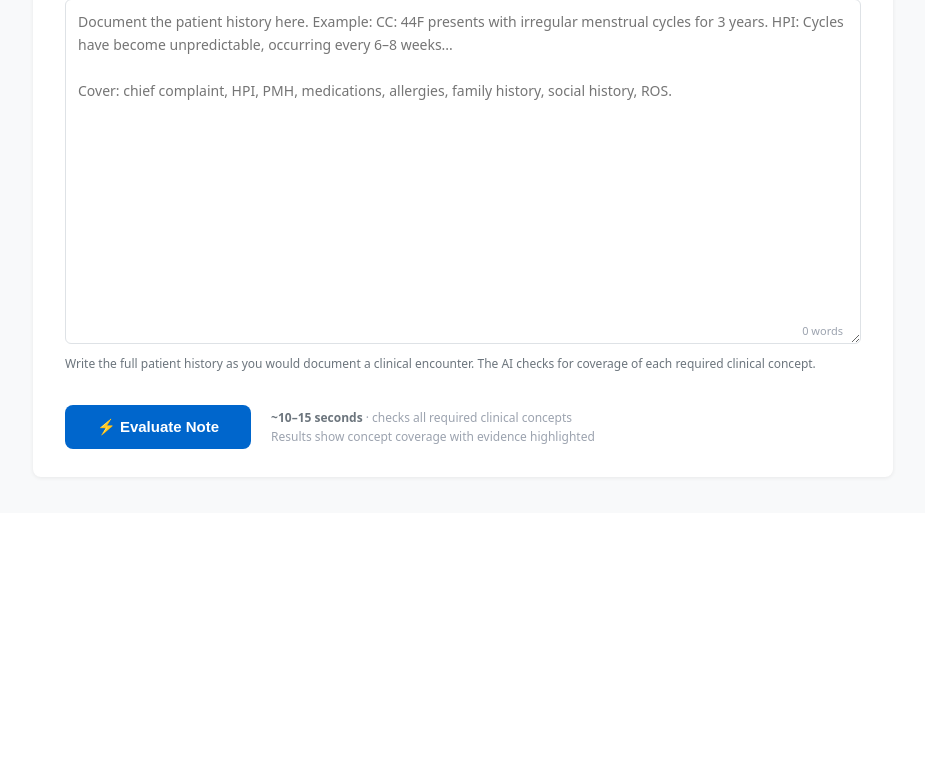
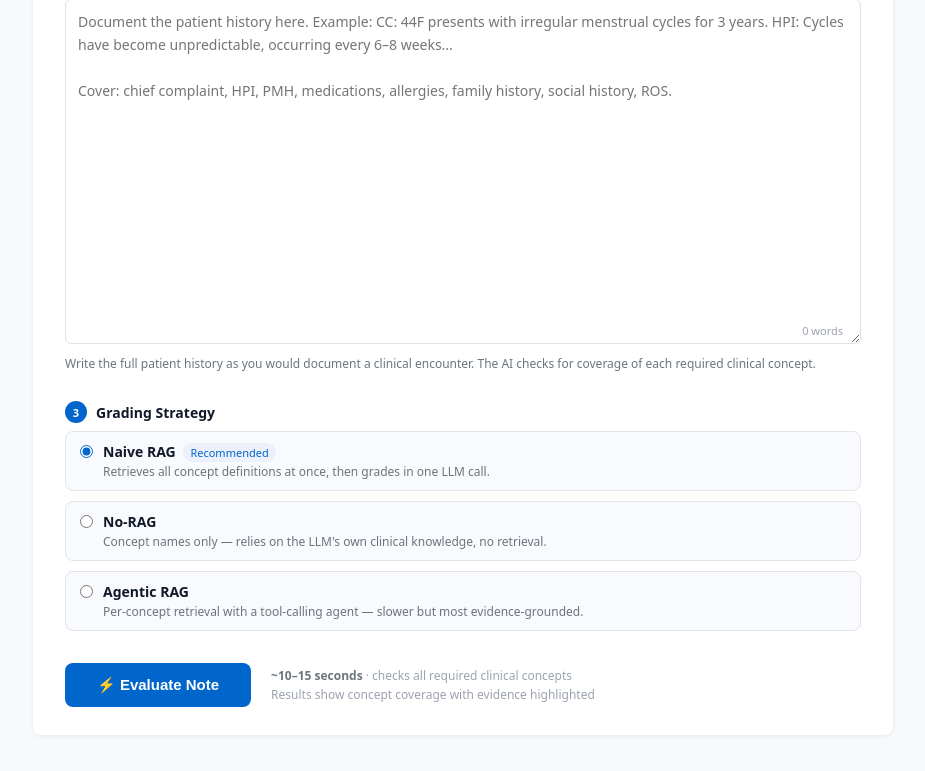
Before and after one commit to sarwarmursalin/ClinNoteRAG, a Django app: page /evaluate/ in a window 1280 px wide. Shown: the part 718-1489 px from the top of the page, without its empty margins (107-1032 px from the left). Before the commit the page ends 1197 px from the top, so only its background shows below. Run offline with Django 5.2, Linux system fonts and the light colour scheme; the visitor is signed in with stand-in values (Sample User, id 1).

Commit message:
Improve grading feedback, prompts, and add strategy selector
- Add reason field to ConceptVerdict for absent concept explanations
- Add Python-side _enrich_absent_reasons to detect wrong-value vs not-mentioned
- Update LLM prompts across all 3 strategies: SCAN-JUDGE-RETURN chain-of-thought,
  accept clinical paraphrases, remove overly conservative instruction
- Add strategy selector (Naive RAG / No-RAG / Agentic RAG) to evaluation form
- Show selected strategy in result page score banner
- Display friendly names for age/gender concepts (Patient Age, Patient Gender)
- Add migration 0004 for reason field on ConceptVerdict

```diff
--- a/apps/assessment/forms.py
+++ b/apps/assessment/forms.py
@@ -86,11 +86,23 @@ class StudentRegistrationForm(forms.Form):
         return cleaned
 
 
+STRATEGY_CHOICES = [
+    ("naive_rag",   "Naive RAG — retrieves all concept definitions at once"),
+    ("no_rag",      "No-RAG — concept names only, no retrieval"),
+    ("agentic_rag", "Agentic RAG — per-concept retrieval with tool-calling agent"),
+]
+
 class NoteEvaluationForm(forms.Form):
     case_num = forms.ChoiceField(
         choices=CASE_CHOICES,
         label="Clinical Case",
         widget=forms.Select(attrs={"class": "form-select"}),
+    )
+    strategy = forms.ChoiceField(
+        choices=STRATEGY_CHOICES,
+        label="Grading Strategy",
+        initial="naive_rag",
+        widget=forms.RadioSelect(attrs={"class": "strategy-radio"}),
     )
     note_text = forms.CharField(
         label="Patient History Note",
--- a/apps/assessment/models.py
+++ b/apps/assessment/models.py
@@ -77,6 +77,7 @@ class ConceptVerdict(models.Model):
     predicted = models.BooleanField()
     ground_truth = models.BooleanField()
     evidence = models.TextField(blank=True)
+    reason = models.TextField(blank=True)
 
     class Meta:
         indexes = [
--- a/apps/assessment/views.py
+++ b/apps/assessment/views.py
@@ -19,6 +19,8 @@ from django.http import HttpResponse
 from django.shortcuts import get_object_or_404, redirect, render
 
 from services.naive_rag import assess_note_naive
+from services.no_rag import assess_note_no_rag
+from services.agent import assess_note as assess_note_agentic
 
 from .forms import CASE_DESCRIPTIONS, LoginForm, NoteEvaluationForm, StudentRegistrationForm
 from .models import ConceptVerdict, EvaluationRun, UserProfile
@@ -57,6 +59,65 @@ _GENDER_IN_NOTE_RE = re.compile(
     r'\b(male|female|man|woman|boy|girl|he\b|she\b|his\b|her\b|mr\.?|ms\.?|mrs\.?)\b',
     re.IGNORECASE,
 )
+
+_REASON_SKIP_WORDS = {
+    "a", "an", "the", "of", "to", "in", "or", "and", "with",
+    "no", "not", "is", "was", "are", "be", "by", "on", "at",
+    "for", "its", "this", "that", "from",
+}
+
+
+def _friendly_concept(concept: str) -> str:
+    """Return a student-facing display name for age/gender concepts."""
+    if _AGE_CONCEPT_RE.search(concept):
+        return "Patient Age (any age accepted)"
+    if concept.strip().lower() in ("male", "female"):
+        return "Patient Gender (any gender accepted)"
+    return concept
+
+
+def _enrich_absent_reasons(verdicts, note_text, case_num, collection):
+    """Python-side fallback: detect when an absent concept's keywords DO appear
+    in the note (wrong value / partial mention) and override the LLM reason with
+    the actual sentence so the student understands what went wrong."""
+    note_lower = note_text.lower()
+    # Split note into sentences for quote extraction
+    sentences = [s.strip() for s in re.split(r'[.!?\n]', note_text) if s.strip()]
+
+    for v in verdicts:
+        if v.present:
+            continue
+        try:
+            result = collection.get(ids=[f"{case_num}_{v.feature_num}"])
+            if not result["documents"]:
+                continue
+            doc = result["documents"][0]
+        except Exception:
+            continue
+
+        # Extract meaningful keywords from the concept doc (3+ char, non-stopword)
+        raw_words = re.findall(r'\b[a-z]{3,}\b', doc.lower())
+        keywords = [w for w in raw_words if w not in _REASON_SKIP_WORDS]
+
+        # Find first sentence in the note that contains any keyword
+        matched_sentence = None
+        for kw in keywords:
+            for sent in sentences:
+                if kw in sent.lower():
+                    matched_sentence = sent
+                    break
+            if matched_sentence:
+                break
+
+        if matched_sentence:
+            v.reason = (
+                f'Mentioned but incorrect: your note states "{matched_sentence}" '
+                f'— this concept specifically requires "{v.concept}".'
+            )
+        else:
+            v.reason = "Not mentioned in the note."
+
+    return verdicts
 
 def _apply_flex_age_gender(verdicts, note_text):
     """Give credit for any documented age and any documented gender.
@@ -434,16 +495,37 @@ def evaluate_note_view(request):
             note_text = form.cleaned_data["note_text"].strip()
             prev_run_id = request.POST.get("prev_run_id", "").strip()
 
+            strategy     = form.cleaned_data["strategy"]
             features_df  = _load_features()
             feature_nums = features_df[features_df["CASE_NUM"] == case_num]["FEATURE_NUM"].tolist()
             collection   = _get_chroma()
 
             try:
-                verdicts = asyncio.run(assess_note_naive(
-                    note_text=note_text, case_num=case_num,
-                    feature_nums=feature_nums, chroma_collection=collection,
-                ))
+                if strategy == "no_rag":
+                    results = collection.get(
+                        where={"case_num": int(case_num)},
+                        include=["documents", "metadatas"],
+                    )
+                    concept_names = {
+                        str(m["feature_num"]): d.split("\n")[0].replace("Concept:", "").strip()
+                        for d, m in zip(results["documents"], results["metadatas"])
+                    }
+                    verdicts = asyncio.run(assess_note_no_rag(
+                        note_text=note_text, case_num=case_num,
+                        feature_nums=feature_nums, concept_names=concept_names,
+                    ))
+                elif strategy == "agentic_rag":
+                    verdicts = asyncio.run(assess_note_agentic(
+                        note_text=note_text, case_num=case_num,
+                        feature_nums=feature_nums, chroma_collection=collection,
+                    ))
+                else:
+                    verdicts = asyncio.run(assess_note_naive(
+                        note_text=note_text, case_num=case_num,
+                        feature_nums=feature_nums, chroma_collection=collection,
+                    ))
                 verdicts = _apply_flex_age_gender(verdicts, note_text)
+                verdicts = _enrich_absent_reasons(verdicts, note_text, case_num, collection)
             except Exception as e:
                 err = str(e)
                 vpn_keywords = ("503", "502", "Service Unavailable", "Connection error",
@@ -458,7 +540,7 @@ def evaluate_note_view(request):
                 })
 
             run = EvaluationRun.objects.create(
-                strategy     = "naive_rag",
+                strategy     = strategy,
                 llm_model    = settings.CAIR_LLM_MODEL,
                 notes_evaluated = 1,
                 user         = request.user,
@@ -472,7 +554,9 @@ def evaluate_note_view(request):
                 ConceptVerdict(
                     run=run, pn_num="student_submission", case_num=case_num,
                     feature_num=v.feature_num, concept=v.concept,
-                    predicted=bool(v.present), ground_truth=False, evidence=v.evidence or "",
+                    predicted=bool(v.present), ground_truth=False,
+                    evidence=v.evidence or "",
+                    reason=v.reason or "",
                 )
                 for v in verdicts
             ])
@@ -504,6 +588,8 @@ def note_result_view(request, run_id: int):
         pass
 
     verdicts = ConceptVerdict.objects.filter(run=run).order_by("feature_num")
+    for v in verdicts:
+        v.display_concept = _friendly_concept(v.concept)
     present  = [v for v in verdicts if v.predicted]
     missing  = [v for v in verdicts if not v.predicted]
     score    = len(present)
--- a/services/no_rag.py
+++ b/services/no_rag.py
@@ -33,12 +33,20 @@ You will be given:
 1. A patient history note
 2. A list of clinical concept names to check
 
-For EACH concept, read the note carefully and determine:
-- present=True if the note contains clear textual evidence of the concept
-- present=False if the concept is absent or not mentioned
-- evidence: the exact phrase or sentence from the note supporting present=True (null if absent)
+For EACH concept, follow these steps:
+1. SCAN — identify every sentence or phrase in the note that could relate to this concept, \
+   including paraphrases, abbreviations, and clinical shorthand.
+2. JUDGE — decide: would a reasonable clinician reading this note conclude that the student \
+   documented this concept? Accept natural clinical language even when wording differs \
+   from the concept name.
+3. RETURN:
+   - present=True if the note documents this concept in any recognisable form
+   - present=False only if there is genuinely no mention or implication of the concept
+   - evidence: the most relevant phrase or sentence from the note (null if absent)
+   - reason: if present=False, one sentence — either "Not mentioned in the note." OR \
+     "Mentioned but incorrect: the note states \'[quote]\' but this concept requires \
+     [expected value]." (null if present=True)
 
-Be conservative: only mark present=True when there is direct textual evidence.
 Cover ALL concepts — do not skip any.
 """
 
--- a/templates/assessment/evaluate.html
+++ b/templates/assessment/evaluate.html
@@ -331,6 +331,37 @@
       <p class="form-hint">Write the full patient history as you would document a clinical encounter. The AI checks for coverage of each required clinical concept.</p>
     </div>
 
+    {# ── Step 3: Grading Strategy ───────────────────────────────────────────── #}
+    <div class="form-group">
+      <div class="field-label">
+        <span class="step-badge">3</span>
+        Grading Strategy
+      </div>
+      <div style="display:flex;flex-direction:column;gap:10px;margin-top:8px;">
+        <label style="display:flex;align-items:flex-start;gap:10px;cursor:pointer;padding:10px 14px;border-radius:8px;border:1px solid #e2e5e9;background:#f8fafd;">
+          <input type="radio" name="strategy" value="naive_rag" checked style="margin-top:3px;accent-color:#0066cc;">
+          <div>
+            <div style="font-weight:600;font-size:14px;color:#111827;">Naive RAG <span style="font-size:11px;font-weight:500;color:#0066cc;background:#ebf0fb;padding:2px 7px;border-radius:10px;margin-left:4px;">Recommended</span></div>
+            <div style="font-size:12px;color:#6c757d;margin-top:2px;">Retrieves all concept definitions at once, then grades in one LLM call.</div>
+          </div>
+        </label>
+        <label style="display:flex;align-items:flex-start;gap:10px;cursor:pointer;padding:10px 14px;border-radius:8px;border:1px solid #e2e5e9;background:#f8fafd;">
+          <input type="radio" name="strategy" value="no_rag" style="margin-top:3px;accent-color:#0066cc;">
+          <div>
+            <div style="font-weight:600;font-size:14px;color:#111827;">No-RAG</div>
+            <div style="font-size:12px;color:#6c757d;margin-top:2px;">Concept names only — relies on the LLM's own clinical knowledge, no retrieval.</div>
+          </div>
+        </label>
+        <label style="display:flex;align-items:flex-start;gap:10px;cursor:pointer;padding:10px 14px;border-radius:8px;border:1px solid #e2e5e9;background:#f8fafd;">
+          <input type="radio" name="strategy" value="agentic_rag" style="margin-top:3px;accent-color:#0066cc;">
+          <div>
+            <div style="font-weight:600;font-size:14px;color:#111827;">Agentic RAG</div>
+            <div style="font-size:12px;color:#6c757d;margin-top:2px;">Per-concept retrieval with a tool-calling agent — slower but most evidence-grounded.</div>
+          </div>
+        </label>
+      </div>
+    </div>
+
     {# ── Submit ─────────────────────────────────────────────────────────────── #}
     <div class="submit-row">
       <button type="submit" class="btn-evaluate" id="submitBtn">
```
Also changed, not shown: services/agent.py (+27 -11 lines), services/naive_rag.py (+15 -5 lines), templates/assessment/note_result.html (+14 -5 lines), apps/assessment/migrations/0004_add_reason_to_concept_verdict.py (added), chroma_db/chroma.sqlite3, 1 other file.
